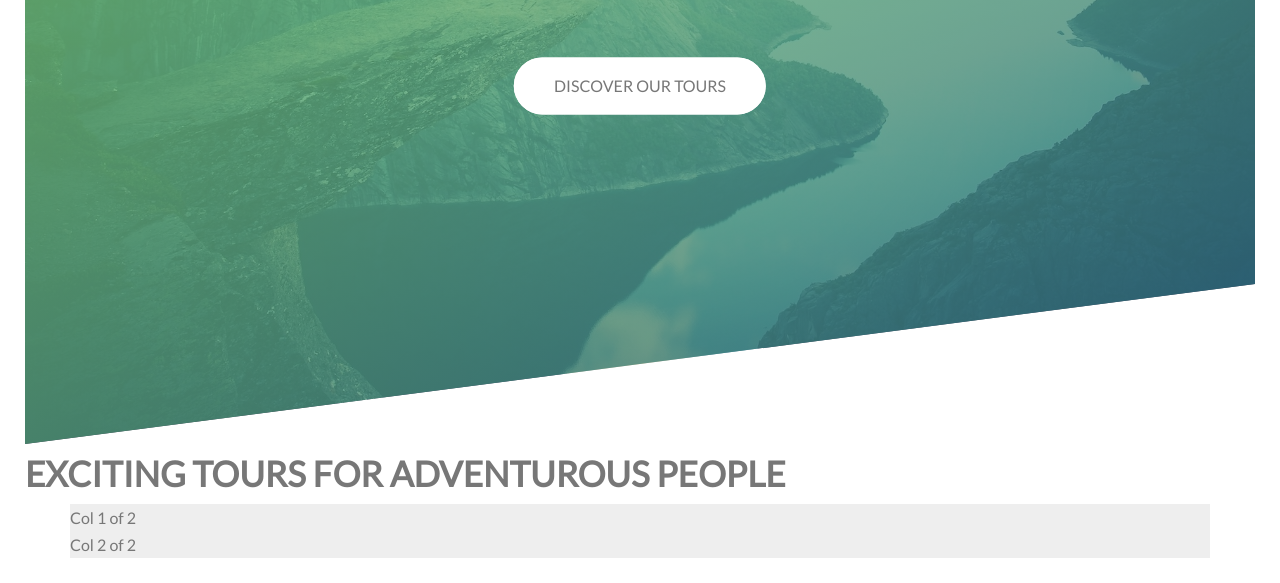
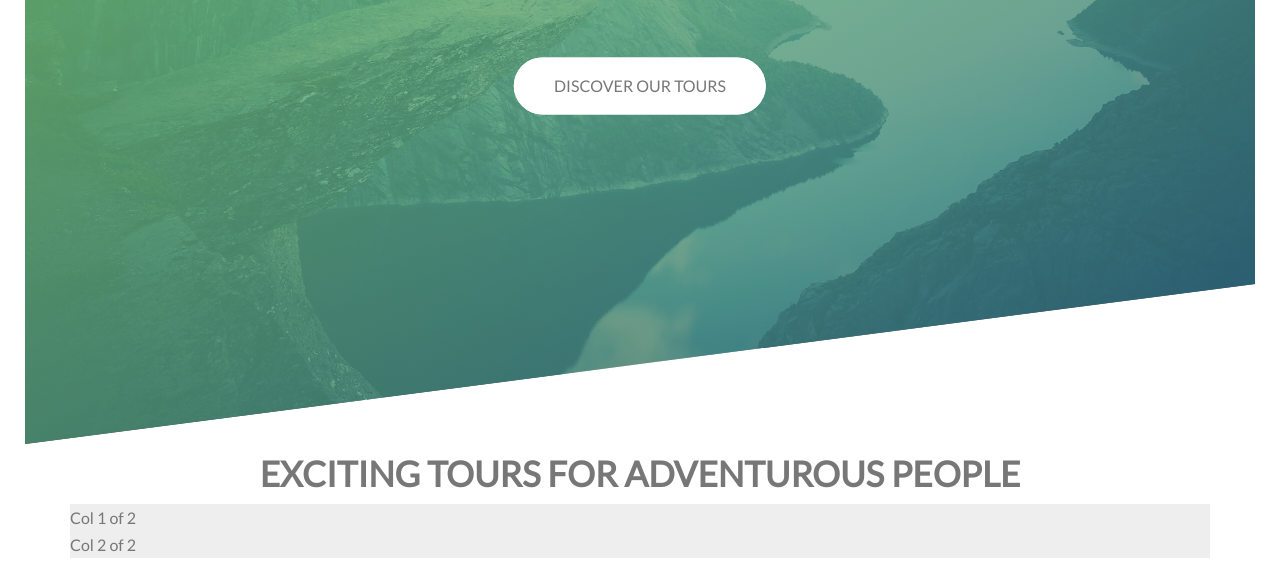
Before and after one commit to FabianUlises/Natours, a website: page index.html in a window 1280 px wide. Shown: the part 341-924 px from the top of the page. Drawn offline with Linux system fonts and the light colour scheme.

Commit message:
Created a utilities files and also created a utilities class to center text

```diff
--- a/index.html
+++ b/index.html
@@ -31,7 +31,9 @@
     <main>
         <!-- Start of about section -->
         <section class="section-about">
-            <h2 class="heading-secondary">Exciting tours for adventurous people</h2>
+            <div class="u-c-text">
+                <h2 class="heading-secondary">Exciting tours for adventurous people</h2>
+            </div>
             <div class="row">
                 <div class="col-1-of-2">
                     Col 1 of 2
--- /dev/null
+++ b/scss/base/_utilities.scss
@@ -0,0 +1,3 @@
+.u-c-text {
+    text-align: center;
+}
--- a/scss/main.scss
+++ b/scss/main.scss
@@ -1,5 +1,6 @@
 @import "base/base";
 @import "base/variables";
+@import "base/utilities";
 @import "base/typography";
 @import "base/animations";
 @import "components/button";
```
Also changed, not shown: css/main.css.
